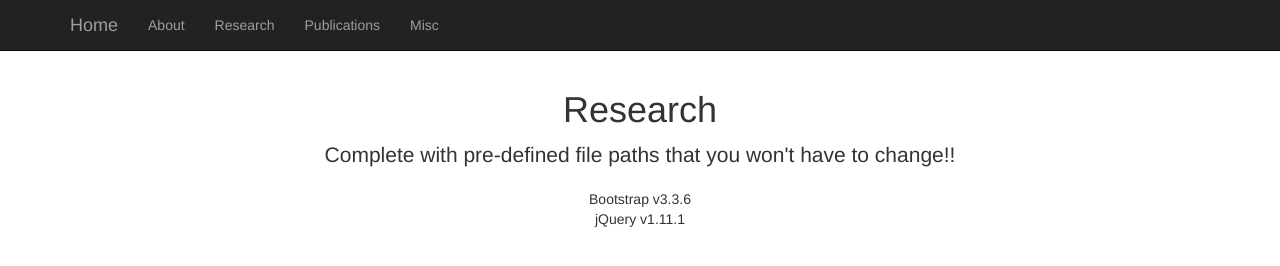
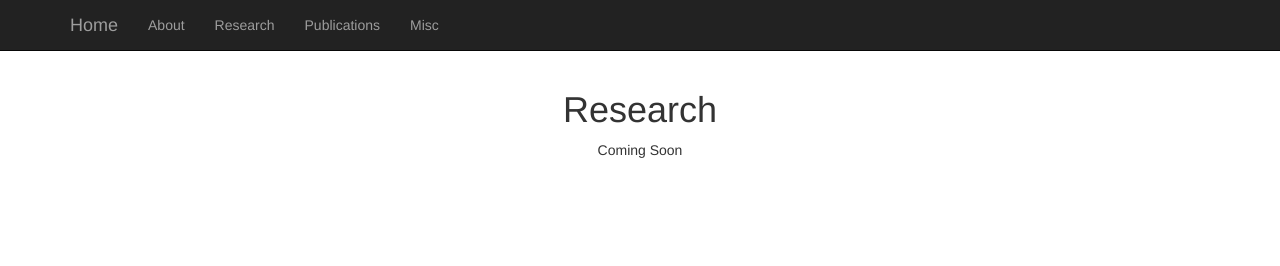
Before and after one commit to ajwatras2/ajwatras.github.io, a plain HTML site: page Research.html in a window 1280 px wide. Drawn offline with Linux system fonts and the light colour scheme.

```diff
--- a/Research.html
+++ b/Research.html
@@ -74,11 +74,8 @@
         <div class="row">
             <div class="col-lg-12 text-center">
                 <h1>Research</h1>
-                <p class="lead">Complete with pre-defined file paths that you won't have to change!!</p>
-                <ul class="list-unstyled">
-                    <li>Bootstrap v3.3.6</li>
-                    <li>jQuery v1.11.1</li>
-                </ul>
+                <p> Coming Soon </p>
+
             </div>
         </div>
         <!-- /.row -->
```
Also changed, not shown: About.html (+2 -0 lines), index.html (+1 -0 lines), Docs/profile.jpg (added).
